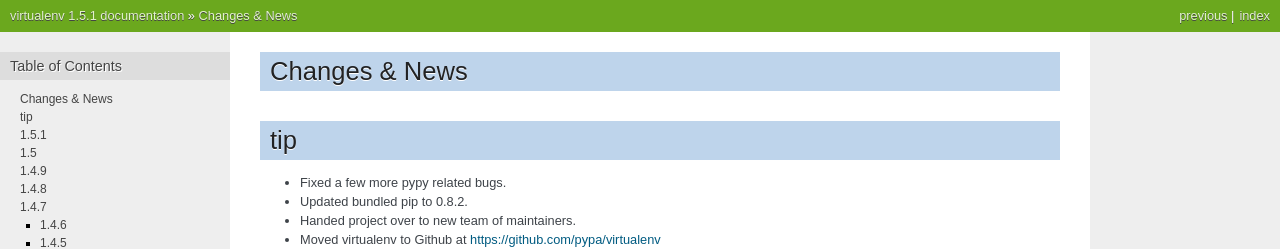
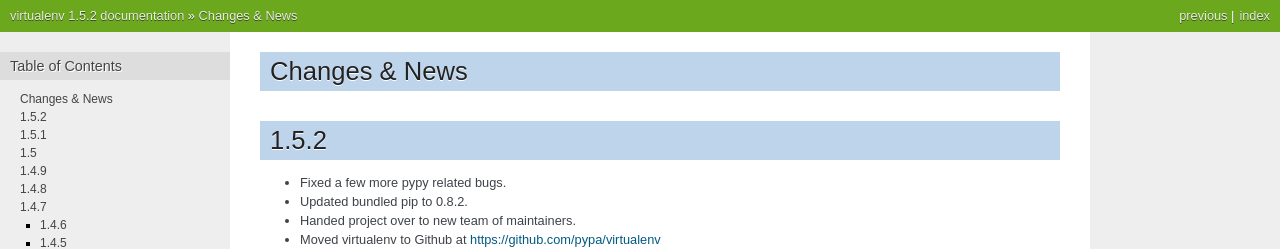
Before and after one commit to pypa/virtualenv, a Sphinx documentation site: the page built from docs/news.txt, in a window 1280 px wide and 900 px high. Shown: the top 249 px of the window. Built offline with Sphinx 7.4.7, drawn with Linux system fonts in a browser that asks for light colours; some of the changed text lies outside the part shown.

Commit message:
Updated version to 1.5.2.

```diff
--- a/docs/news.txt
+++ b/docs/news.txt
@@ -1,8 +1,8 @@
 Changes & News
 --------------
 
-tip
----
+1.5.2
+-----
 
 * Fixed a few more pypy related bugs.
 
--- a/virtualenv.py
+++ b/virtualenv.py
@@ -2,7 +2,7 @@
 """Create a "virtual" Python installation
 """
 
-virtualenv_version = "1.5.1"
+virtualenv_version = "1.5.2"
 
 import sys
 import os
```
